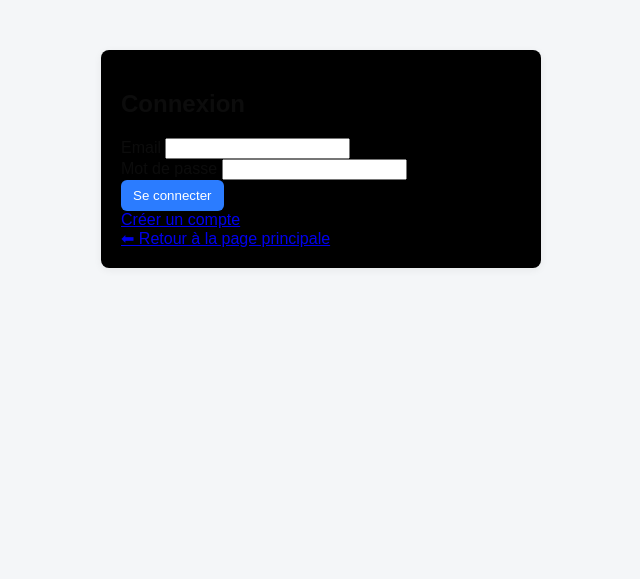
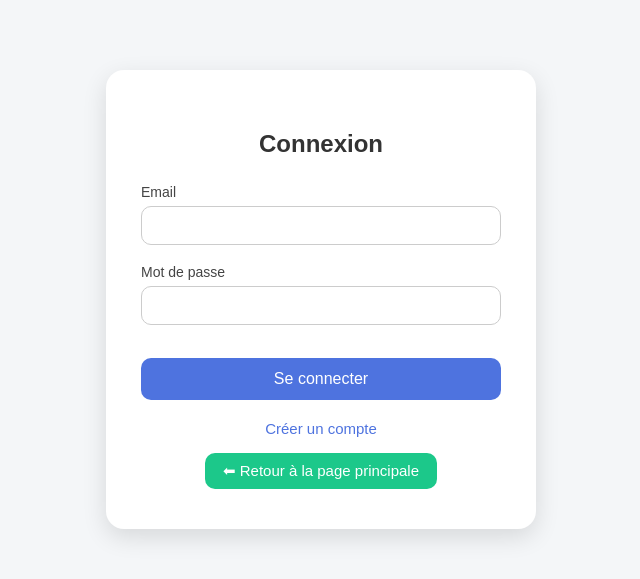
Before and after one commit to sdfgh21/reservation_salles, a PHP site: page /login.php in a window 1280 px wide. Shown: the top 579 px of the page, without its empty margins (319-959 px from the left). Run offline with PHP 8.4, Linux system fonts and the light colour scheme.

Commit message:
Updated styles.css with new styles on 2025-12-05 22:16:10

```diff
--- a/styles.css
+++ b/styles.css
@@ -1,38 +1,106 @@
-body { font-family: Arial, sans-serif; background:#f4f6f8; color:#0c0c0c; margin:0; padding:0; }
-.container { max-width:1100px; margin:20px auto; padding:12px; background:white; border-radius:8px; box-shadow:0 2px 8px rgba(0,0,0,.06); }
-.topbar .container { display:flex; justify-content:space-between; align-items:center; }
-.userbox a { margin-left:8px; color:#1694a5; text-decoration:none; }
-h1 { margin:0; padding:0; font-size:20px; }
-.error { color:red; }
+body {
+    background: #f4f6f8;
+    font-family: 'Poppins', Arial, Helvetica, sans-serif;
+    color: #222;
+    margin: 0;
+    padding: 0;
+}
 
-#calendar { max-width:1100px; margin-top:10px; }
+.login-container {
+    background: #fff;
+    padding: 40px 35px;
+    border-radius: 18px;
+    box-shadow: 0px 8px 25px rgba(0,0,0,0.12);
+    width: 360px;
+    text-align: center;
+    margin: 70px auto;
+}
 
-button { background:#2b7cff; color:white; border:none; padding:8px 12px; border-radius:6px; cursor:pointer; }
-button:hover { opacity:0.95; }
+.login-container h2 {
+    margin-bottom: 25px;
+    color: #333;
+}
 
-.modal { position:fixed; inset:0; display:flex; align-items:center; justify-content:center; background:rgba(0,0,0,0.4); z-index:1000; }
-.modal.hidden { display:none; }
-.modal-content { background:white; padding:16px; border-radius:8px; width:360px; }
-.modal-content label { display:block; margin-top:8px; }
-.modal-content input, .modal-content select { width:100%; padding:8px; margin-top:4px; box-sizing:border-box; }
-.formMsg { color:#b22222; margin-top:8px; }
-.btn-retour {
+.input-group {
+    text-align: left;
+    margin-bottom: 18px;
+}
+
+.input-group label {
+    font-size: 14px;
+    color: #444;
+}
+
+.input-group input {
+    width: 100%;
+    padding: 10px 12px;
+    border-radius: 10px;
+    border: 1px solid #ccc;
+    margin-top: 5px;
+    font-size: 15px;
+    outline: none;
+    box-sizing: border-box;
+    transition: border 0.3s;
+}
+
+.input-group input:focus {
+    border-color: #4e73df;
+    box-shadow: 0 0 4px rgba(78,115,223,0.18);
+}
+
+.btn-login {
+    width: 100%;
+    padding: 12px;
+    background: #4e73df;
+    border: none;
+    color: white;
+    font-size: 16px;
+    border-radius: 10px;
+    cursor: pointer;
+    margin-top: 15px;
+    transition: .3s;
+}
+
+.btn-login:hover {
+    background: #3752c6;
+}
+
+.links {
+    margin-top: 20px;
+}
+
+.links a {
+    color: #4e73df;
+    text-decoration: none;
+    font-size: 15px;
+    transition: .3s;
+}
+
+.links a:hover {
+    text-decoration: underline;
+}
+
+.back-btn {
     display: inline-block;
-    padding: 15px 15px;
-    background-color: #037bf4;
+    margin-top: 15px;
+    padding: 9px 18px;
+    background: #1cc88a;
     color: white;
+    border-radius: 10px;
     text-decoration: none;
-    border-radius: 25px;
+    transition: .3s;
     font-size: 15px;
 }
 
-.btn-retour:hover {
-    background-color: #5d5d5d;
+.back-btn:hover {
+    background: #159f6b;
 }
-.login-container { max-width:400px; margin:50px auto; padding:20px; background:rgb(0, 0, 0); border-radius:8px; box-shadow:0 2px 8px rgba(0,0,0,.06); }
-.creation-compt {
-    color: #037bf4;
 
-    text-decoration: none;
+.error {
+    color: #d01b1b;
+    background: #ffeaea;
+    border-radius: 8px;
+    padding: 12px;
+    margin-bottom: 15px;
     font-size: 15px;
 }
```
